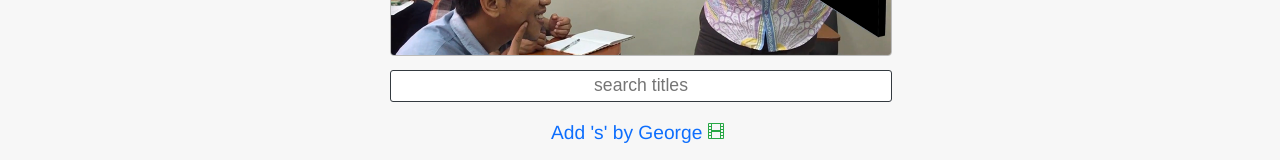
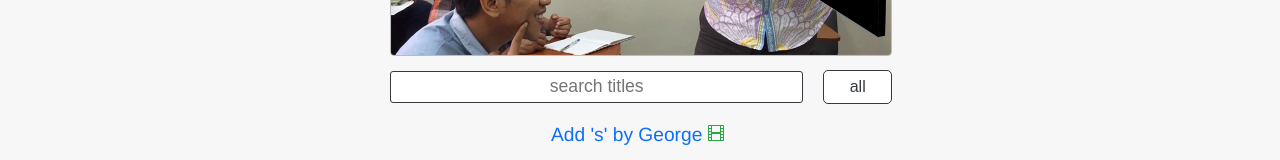
Before and after one commit to boltonsteve/gurueap, a SvelteKit app: page /posts in a window 1280 px wide. Shown: the part 278-438 px from the top of the page. Built offline with nearby package versions, Linux system fonts and the light colour scheme.

Commit message:
search title added 3

```diff
--- a/src/routes/posts/+page.svelte
+++ b/src/routes/posts/+page.svelte
@@ -61,6 +61,12 @@
         /* setUp(); */
     }
 
+    const resetTitle = () => {
+        refineTitle = '';
+        setUp();
+        document.getElementById('refine_title').focus();
+    }
+
 </script>
 
 <SvelteSeo
@@ -76,10 +82,10 @@
 
     <img src="/img/steve-whiteboard.png" class="img-fluid rounded mb-1" alt="Lemon Squeezy Class" style="border:1px solid #bbbbbb;">
 
-        <!--<div class="row-col cols-11">-->
-        <input id="refine_title" type="text" class="mb-2 text-center" placeholder="search titles" autofocus on:input={handleTitleInput} value={refineTitle}>
-        <!--<input id="refine_keyword" type="text" class="mb-2" placeholder="search keywords" on:input={handleKeywordInput} value={refineKeyword}>
-    </div>-->
+    <div class="row-col cols-61 mb-2" style="align-items:center;">
+        <input id="refine_title" type="text" class="text-center" placeholder="search titles" autofocus on:input={handleTitleInput} value={refineTitle}>
+        <button class="btn btn-outline-dark form-control" style="height:100%;font-size:1rem;" on:click={resetTitle}>all</button>
+    </div>
 
     <!--<h1 class="text-center">{linksCount} Posts</h1>-->
 
--- a/static/steve_bs.css
+++ b/static/steve_bs.css
@@ -74,6 +74,17 @@
 
 .btn-outline-success:hover, .btn-active-success {
     background: var(--green);
+    color: var(--light);
+}
+
+.btn-outline-dark {
+    background: white;
+    border: 1px solid var(--dark);
+    color: var(--dark);
+}
+
+.btn-outline-dark:hover, .btn-active-dark {
+    background: var(--dark);
     color: var(--light);
 }
 
```
